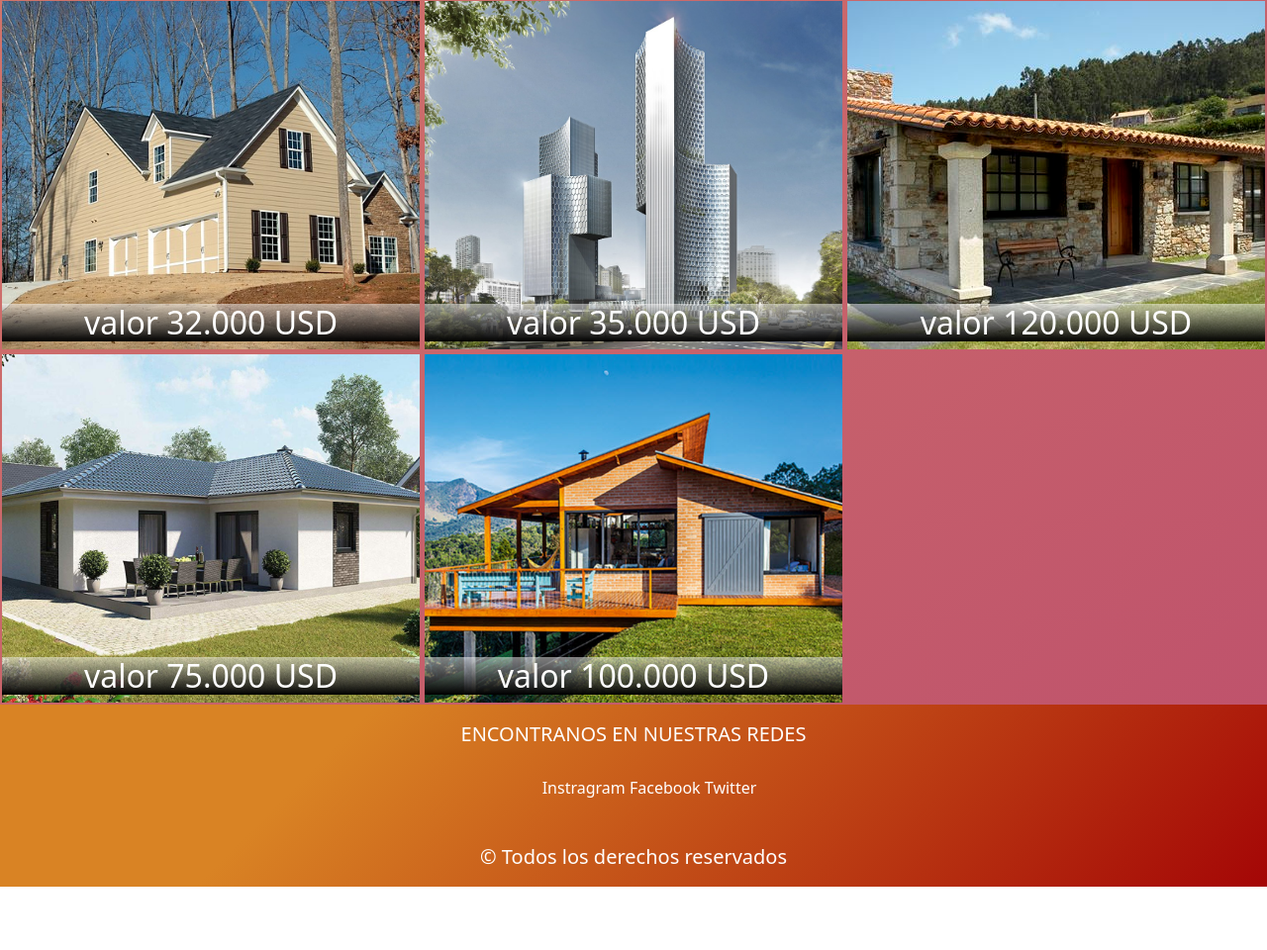
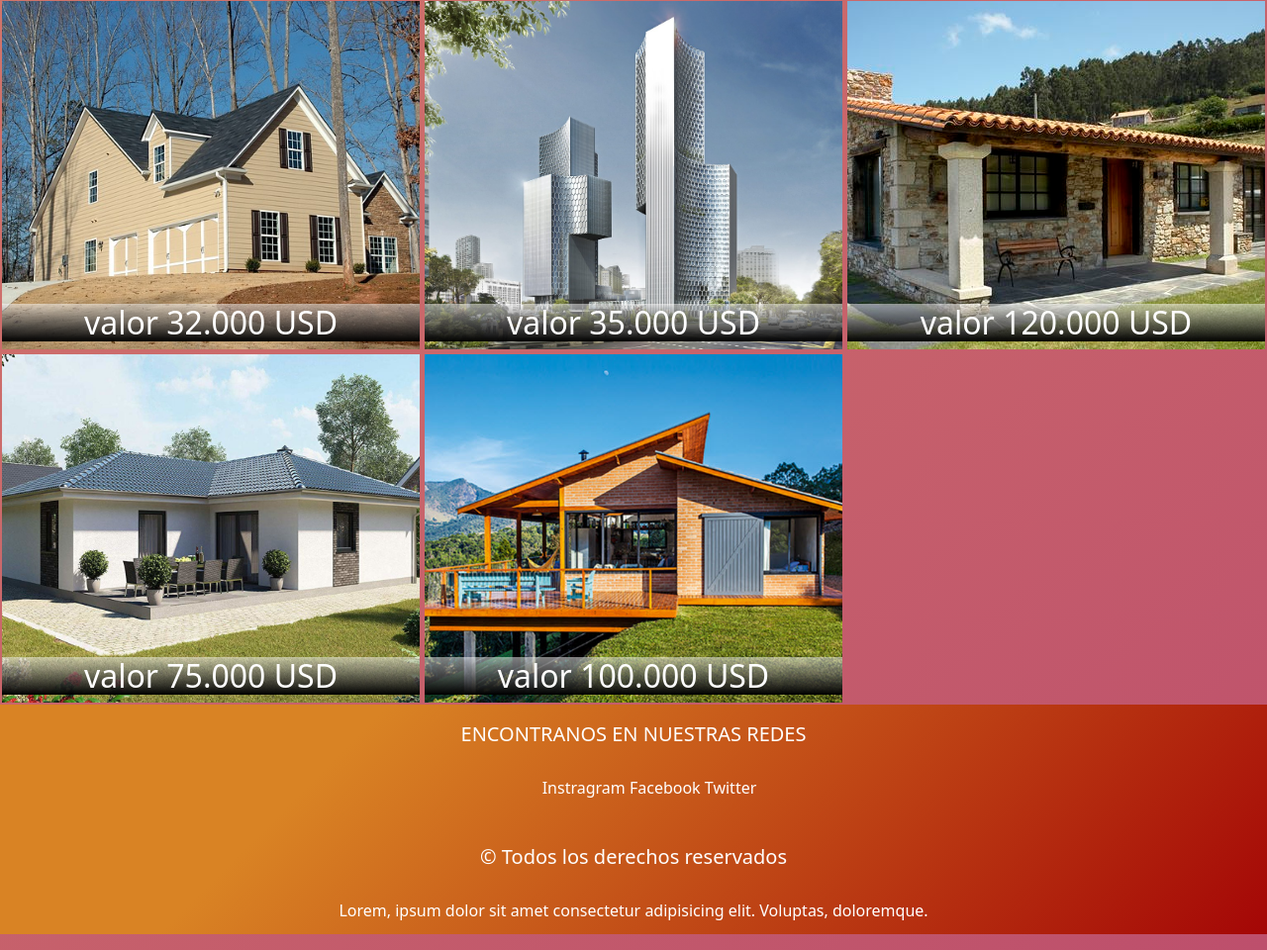
Before and after one commit to metallicamdq/Entrega-bootstrap, a plain HTML site: page index.html in a window 1280 px wide. Shown: the part 1468-2428 px from the top of the page at 99% size. Before the commit the page ends 2364 px from the top, so only its background shows below. Drawn offline with nearby package versions, Linux system fonts and the light colour scheme; files whose address does not match are found by name.

Commit message:
version 2.0

```diff
--- a/index.html
+++ b/index.html
@@ -144,7 +144,9 @@
         <span>
             &copy Todos los derechos reservados
         </span>
-
+        <p>
+            Lorem, ipsum dolor sit amet consectetur adipisicing elit. Voluptas, doloremque.
+        </p>
     </footer>
     <script src="https://cdn.jsdelivr.net/npm/@popperjs/core@2.10.2/dist/umd/popper.min.js"
         integrity="sha384-7+zCNj/IqJ95wo16oMtfsKbZ9ccEh31eOz1HGyDuCQ6wgnyJNSYdrPa03rtR1zdB" crossorigin="anonymous">
```
